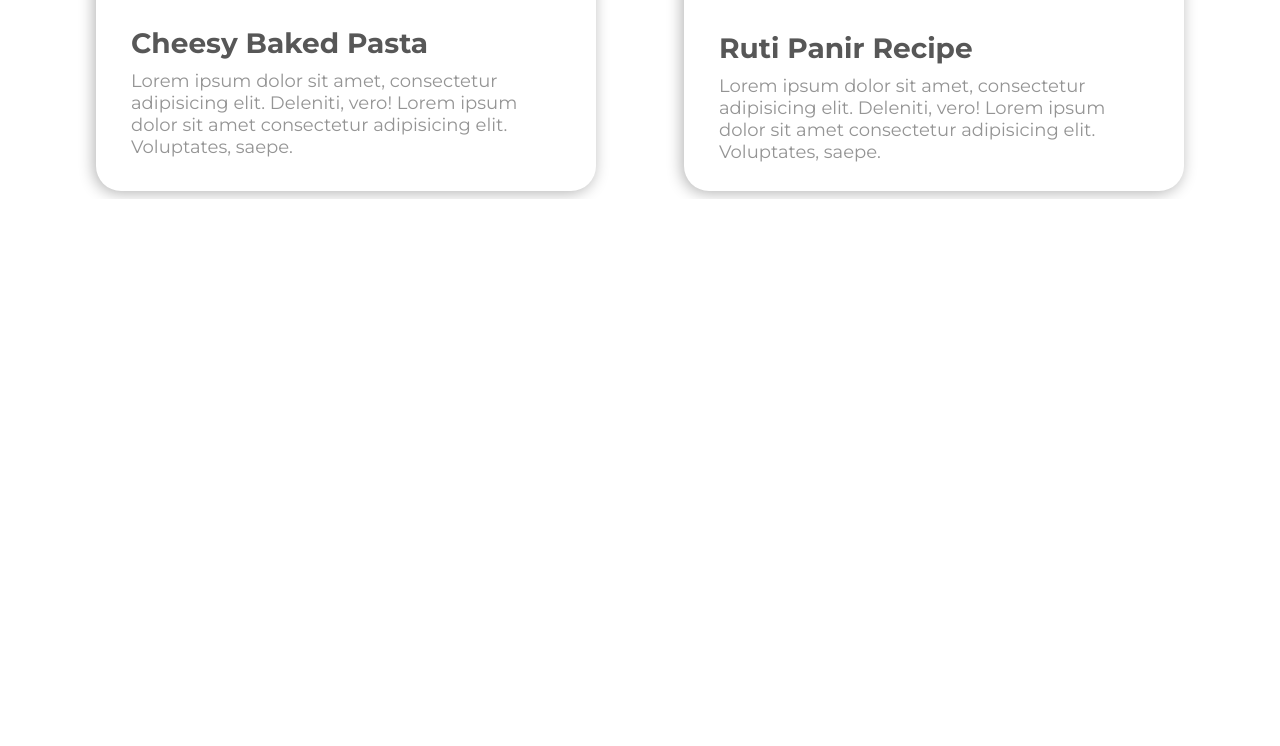
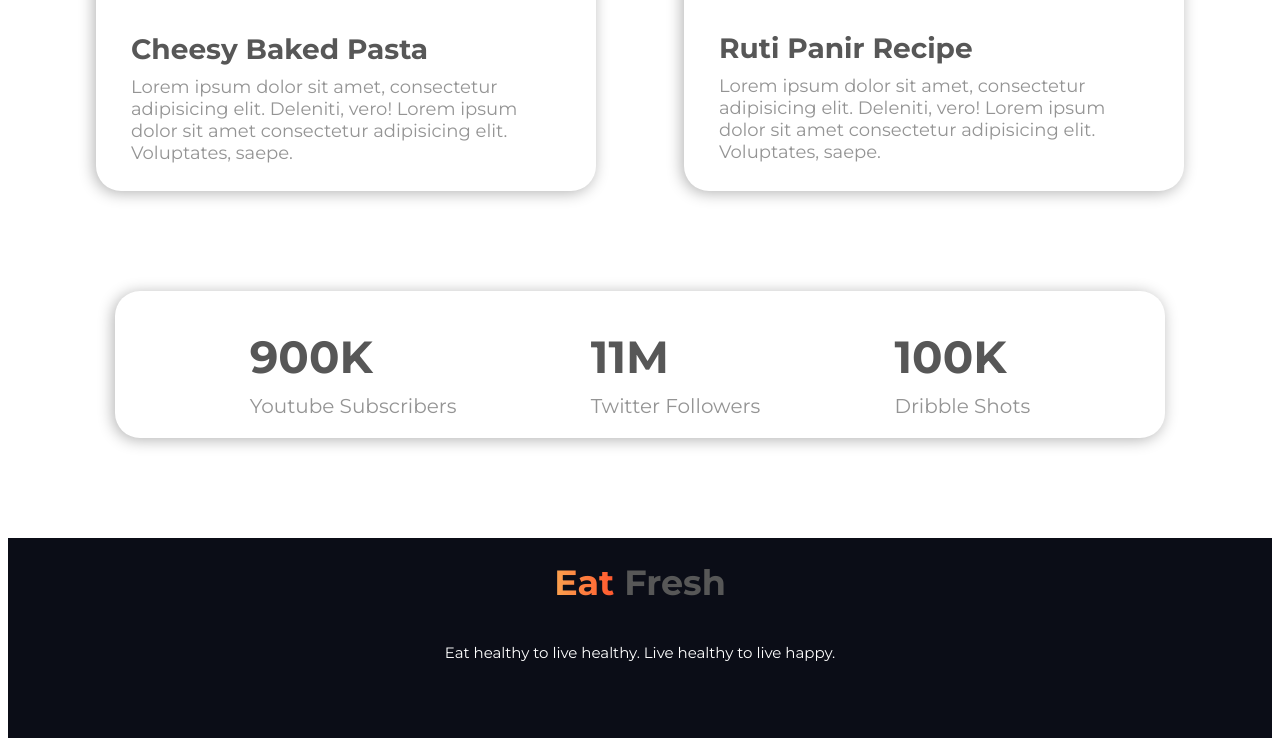
Before and after one commit to khalilonline99/eat-healthy, a plain HTML site: page index.html in a window 1280 px wide. Shown: the part 2175-2921 px from the top of the page. Before the commit the page ends 2374 px from the top, so only its background shows below. Drawn offline with Linux system fonts and the light colour scheme.

Commit message:
completed the site initially

```diff
--- a/index.html
+++ b/index.html
@@ -58,7 +58,7 @@
     <section class="recipe-card">
         <div class="recipe-one">
             <div>
-                <img style="padding: 25px; width: auto; height: auto; max-width: 420px; max-height: 280px; border-radius: 40px; border: 3px solid transparent; object-fit: contain;" src="images/foodThree.jpg" alt="food">
+                <img style="padding: 25px; width: auto; height: auto; max-width: 430px; max-height: 290px; border-radius: 40px; border: 3px solid transparent; object-fit: contain;" src="images/foodThree.jpg" alt="food">
             </div>
 
             <div>
@@ -81,10 +81,33 @@
 
             </div>
         </div>
+    </section>
 
+    <section class="achieve">
+        <div>
+            <h1 style="margin-bottom: 10px;">900K</h1>
+            <p style="margin-top: 0;">Youtube Subscribers</p>
+        </div>
+
+        <div>
+            <h1 style="margin-bottom: 10px;">11M</h1>
+            <p style="margin-top: 0;">Twitter Followers</p>
+        </div>
+
+        <div>
+            <h1 style="margin-bottom: 10px;">100K</h1>
+            <p style="margin-top: 0;">Dribble Shots</p>
+        </div>
 
     </section>
 
+</body>
 
-</body>
+<footer class="footer">
+    <div style="margin: auto; display: flex; flex-direction: column; align-items: center;">
+    <h1 style="font-size: 35px;"> <span>Eat</span> Fresh</h1>
+    <p style="font-size: 15px; color: #FFFFFF;">Eat healthy to live healthy. Live healthy to live happy.</p>
+    </div>
+</footer>
+
 </html>
--- a/style.css
+++ b/style.css
@@ -76,6 +76,7 @@ a {
     display: flex;
     flex-direction: row;
     justify-content: space-evenly;
+    margin-bottom: 100px;
 }
 
 
@@ -97,3 +98,25 @@ a {
     font-weight: 700;
     padding-left: 35px;
 }
+
+.achieve{
+    display: flex;
+    flex-direction: row;
+    justify-content: space-evenly;
+    background-color: #FFFFFF;
+    width: 83%;
+    max-height: 600px;
+    box-shadow: -2px 2px 15px rgba(0, 0, 0, 0.3);
+    border-radius: 25px;
+    margin: auto;
+}
+
+.footer{
+    background-color: #0B0D17;
+    width: 100%;
+    height: 200px;
+    margin-top: 100px;
+    margin-left: 0;
+    margin-right: 0;
+
+}
```
